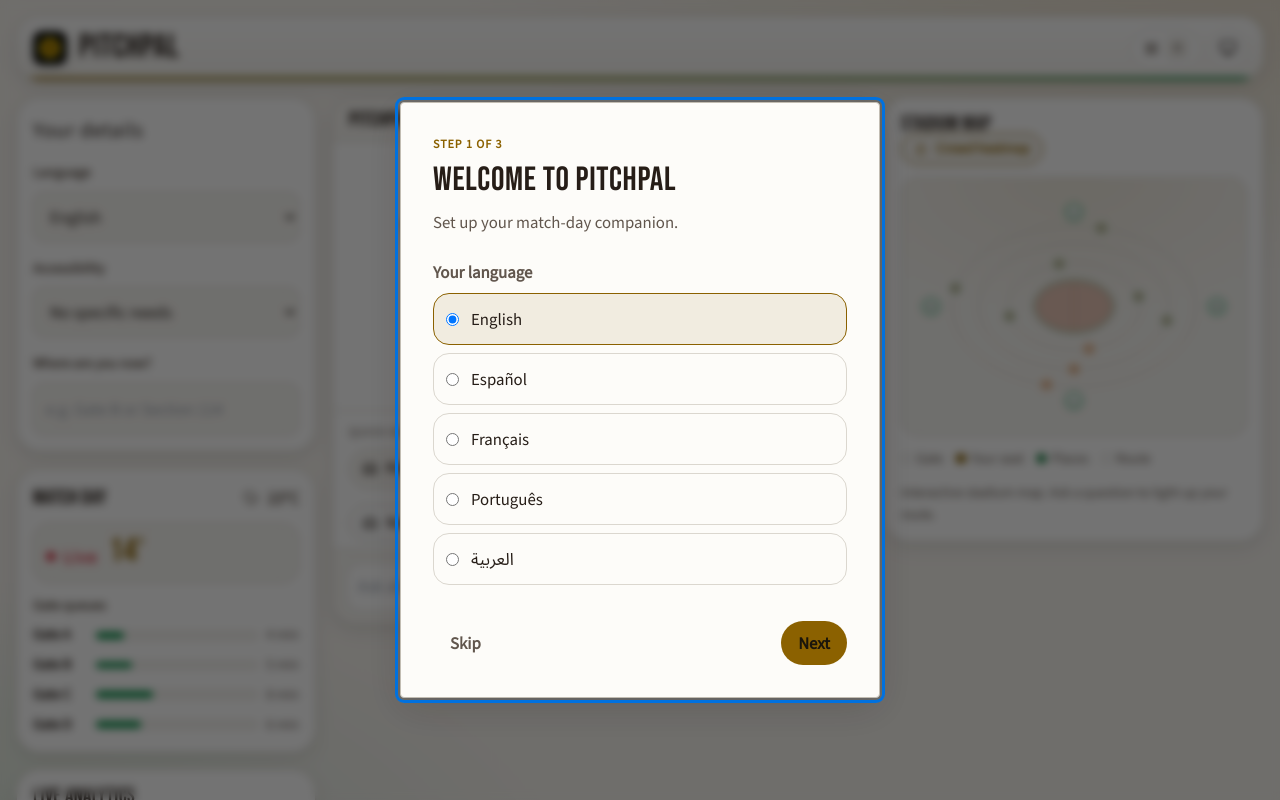
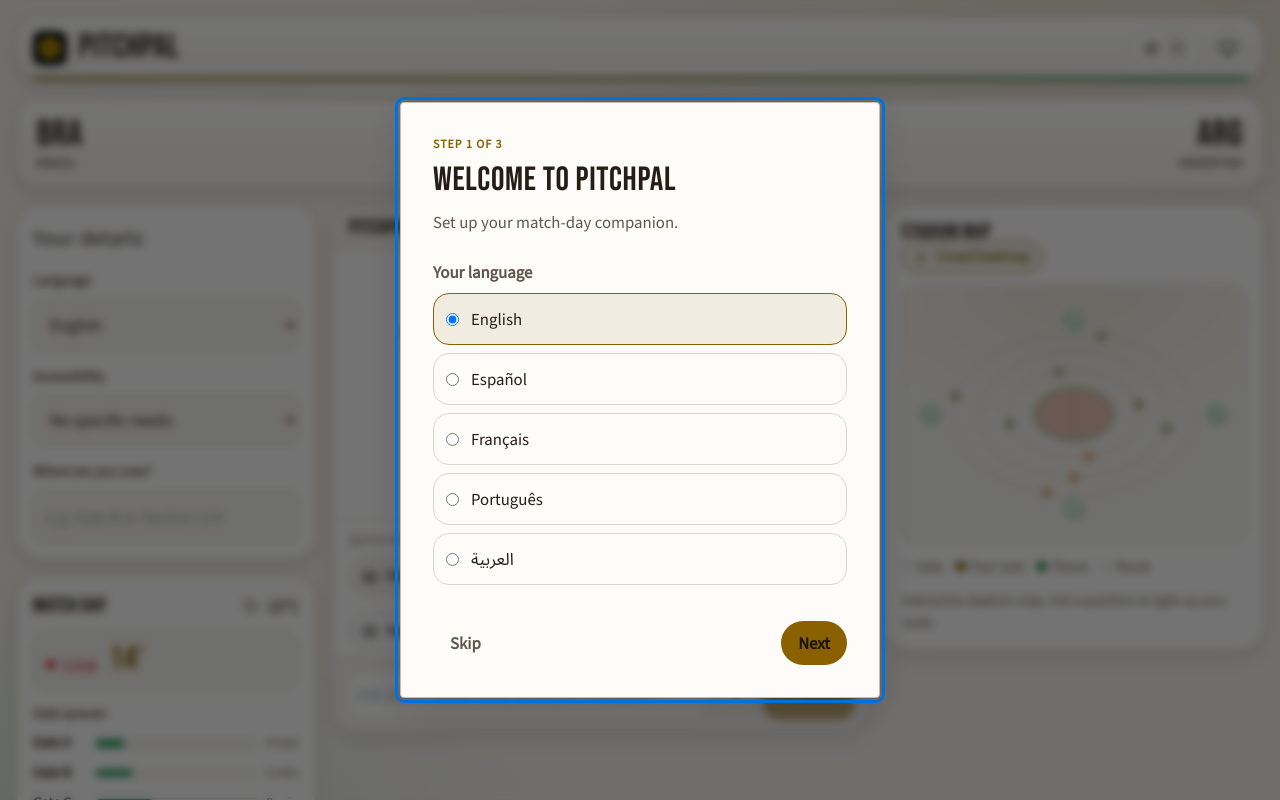
Before and after one commit to Arjunx156/pitchpal, a React (Vite) app: page / in a window 1280 px wide. Shown: the top 800 px of the page. Built offline with nearby package versions, Linux system fonts and the light colour scheme.

Commit message:
feat: premium animated match-day scoreboard hero + Framer Motion card entrance

```diff
--- a/src/App.tsx
+++ b/src/App.tsx
@@ -1,6 +1,8 @@
 import { useCallback, useEffect, useState } from 'react';
+import { MotionConfig } from 'framer-motion';
 import { Command, Download, MessagesSquare, Map as MapIcon } from 'lucide-react';
 import { ThemeProvider } from './features/theme/ThemeProvider';
+import { Scoreboard } from './components/scoreboard/Scoreboard';
 import { FanContextProvider, useFanContext } from './features/context/ContextProvider';
 import { SpeechProvider } from './features/voice/SpeechProvider';
 import { ChatProvider } from './features/chat/ChatProvider';
@@ -91,6 +93,8 @@ function Shell() {
           </div>
         </header>
 
+        <Scoreboard />
+
         <nav className="viewswitch" aria-label={ui.map.heading}>
           <button
             type="button"
@@ -139,6 +143,7 @@ function Shell() {
 
 export default function App() {
   return (
+    <MotionConfig reducedMotion="user">
       <ThemeProvider>
         <FanContextProvider>
           <SpeechProvider>
@@ -148,5 +153,6 @@ export default function App() {
           </SpeechProvider>
         </FanContextProvider>
       </ThemeProvider>
+    </MotionConfig>
   );
 }
--- a/src/components/chat/MessageBubble.tsx
+++ b/src/components/chat/MessageBubble.tsx
@@ -1,3 +1,4 @@
+import { motion } from 'framer-motion';
 import { Loader2, Volume2 } from 'lucide-react';
 import type { ChatMessage } from '../../features/chat/types';
 import { useFanContext } from '../../features/context/ContextProvider';
@@ -45,7 +46,14 @@ export function MessageBubble({ message, ui }: { message: ChatMessage; ui: UiStr
         </p>
       ) : null}
       {message.cards?.map((card, i) => (
-        <CardRenderer key={i} card={card} ui={ui} />
+        <motion.div
+          key={i}
+          initial={{ opacity: 0, y: 6 }}
+          animate={{ opacity: 1, y: 0 }}
+          transition={{ delay: i * 0.05, type: 'spring', stiffness: 300, damping: 26 }}
+        >
+          <CardRenderer card={card} ui={ui} />
+        </motion.div>
       ))}
     </li>
   );
--- /dev/null
+++ b/src/components/scoreboard/Scoreboard.tsx
@@ -0,0 +1,85 @@
+import { useEffect, useState } from 'react';
+import { motion } from 'framer-motion';
+import { getOpsSnapshot } from '../../features/ops/opsFeed';
+import { venue } from '../../features/venue/venue-data';
+import { useFanContext } from '../../features/context/ContextProvider';
+import { CURRENT_FIXTURE, liveScore } from '../../features/tournament/fixture';
+
+function pad(n: number): string {
+  return String(n).padStart(2, '0');
+}
+
+function TeamBlock({ code, name, align }: { code: string; name: string; align: 'start' | 'end' }) {
+  return (
+    <div className={`flex min-w-0 flex-col ${align === 'end' ? 'items-end text-end' : 'items-start'}`}>
+      <span className="font-display text-3xl leading-none tracking-wide text-foreground sm:text-4xl">
+        {code}
+      </span>
+      <span className="truncate text-xs font-semibold uppercase tracking-wider text-muted-foreground">
+        {name}
+      </span>
+    </div>
+  );
+}
+
+export function Scoreboard() {
+  const { ui } = useFanContext();
+  const [now, setNow] = useState(() => Date.now());
+
+  useEffect(() => {
+    const id = setInterval(() => setNow(Date.now()), 1000);
+    return () => clearInterval(id);
+  }, []);
+
+  const ops = getOpsSnapshot(venue, now);
+  const score = liveScore(ops.matchClock);
+  const { home, away, group } = CURRENT_FIXTURE;
+  const remainingMs = Math.max(0, ops.kickoffAt - now);
+  const countdown = `${Math.floor(remainingMs / 60000)}:${pad(Math.floor((remainingMs % 60000) / 1000))}`;
+
+  return (
+    <motion.section
+      className="relative isolate overflow-hidden rounded-lg border border-border bg-gradient-to-b from-surface to-surface-2 px-5 py-3 shadow-1"
+      aria-label={`${home.name} ${score.home}, ${away.name} ${score.away}, ${group}`}
+      initial={{ opacity: 0, y: -8 }}
+      animate={{ opacity: 1, y: 0 }}
+      transition={{ type: 'spring', stiffness: 320, damping: 30 }}
+    >
+      <span
+        aria-hidden="true"
+        className="pointer-events-none absolute inset-x-0 top-0 h-px bg-gradient-to-r from-transparent via-brand to-transparent"
+      />
+      <div className="grid grid-cols-[1fr_auto_1fr] items-center gap-3">
+        <TeamBlock code={home.code} name={home.name} align="start" />
+
+        <div className="flex flex-col items-center gap-0.5">
+          <span className="font-display text-4xl leading-none tracking-wider text-brand tabular-nums sm:text-5xl">
+            {score.home}
+            <span className="px-1 text-muted-foreground">:</span>
+            {score.away}
+          </span>
+          {ops.phase === 'live' ? (
+            <span className="inline-flex items-center gap-1.5 text-xs font-bold uppercase tracking-wider text-live">
+              <motion.span
+                className="h-2 w-2 rounded-full bg-live"
+                animate={{ opacity: [1, 0.35, 1] }}
+                transition={{ duration: 1.4, repeat: Infinity }}
+              />
+              {ui.ops.live} · {ops.matchClock}&apos;
+            </span>
+          ) : ops.phase === 'pre' ? (
+            <span className="text-xs font-semibold uppercase tracking-wider text-muted-foreground tabular-nums">
+              {ui.ops.preMatch} {countdown}
+            </span>
+          ) : (
+            <span className="text-xs font-semibold uppercase tracking-wider text-muted-foreground">
+              {ui.ops.postMatch}
+            </span>
+          )}
+        </div>
+
+        <TeamBlock code={away.code} name={away.name} align="end" />
+      </div>
+    </motion.section>
+  );
+}
--- /dev/null
+++ b/src/features/tournament/fixture.ts
@@ -0,0 +1,26 @@
+/** Representative sample fixture (not official). */
+export interface Team {
+  name: string;
+  code: string;
+}
+
+export interface Fixture {
+  home: Team;
+  away: Team;
+  group: string;
+}
+
+export const CURRENT_FIXTURE: Fixture = {
+  home: { name: 'Brazil', code: 'BRA' },
+  away: { name: 'Argentina', code: 'ARG' },
+  group: 'Group C',
+};
+
+/** Deterministic sample scoreline derived from the virtual match clock. */
+export function liveScore(matchClock: number | null): { home: number; away: number } {
+  if (matchClock === null) return { home: 0, away: 0 };
+  return {
+    home: Math.min(4, Math.floor(matchClock / 28)),
+    away: Math.min(4, Math.floor(Math.max(0, matchClock - 20) / 34)),
+  };
+}
```
Also changed, not shown: 1 other file (tests, documents, lock files or other folders). Lines whose indentation alone changed are shown as unchanged.
